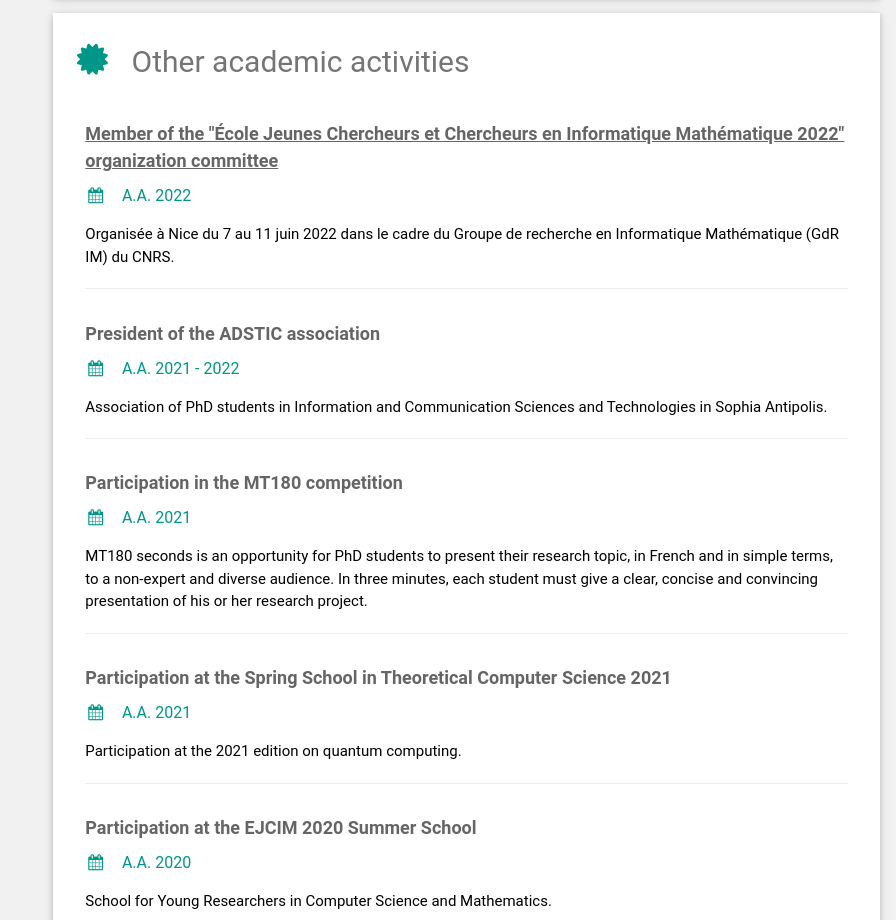
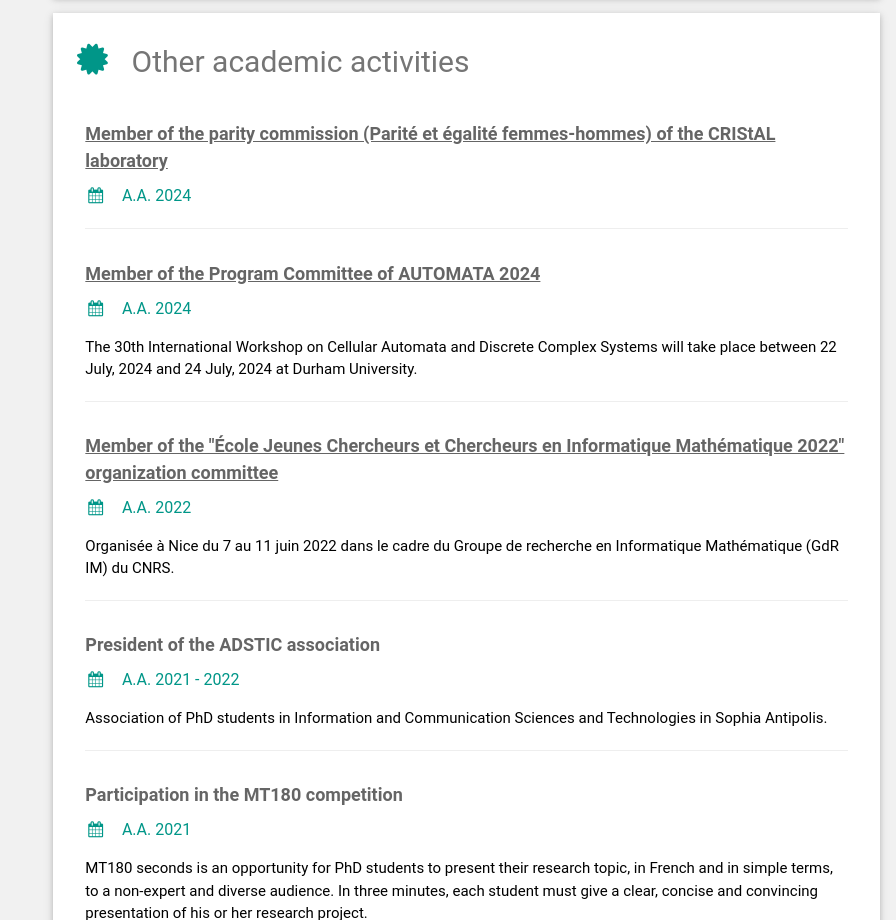
Before and after one commit to SaraRiva/sarariva.github.io, a plain HTML site: page index.html in a window 1280 px wide. Shown: the part 4409-5329 px from the top of the page, without its empty margins (384-1280 px from the left). Drawn offline with nearby package versions, Linux system fonts and the light colour scheme.

Commit message:
Update index.html

```diff
--- a/index.html
+++ b/index.html
@@ -238,6 +238,17 @@ html,body,h1,h2,h3,h4,h5,h6 {font-family: "Roboto", sans-serif}
         <div class="w3-container w3-card w3-white w3-margin-bottom">
         <h2 class="w3-text-grey w3-padding-16"><i class="fa fa-certificate fa-fw w3-margin-right w3-xxlarge w3-text-teal"></i>Other academic activities</h2>
         <div class="w3-container">
+	  <h5 class="w3-opacity"><b><a href="https://www.cnrseditions.fr/catalogue/mathematiques/informatique-mathematique-3/">Member of the parity commission (Parité et égalité femmes-hommes) of the CRIStAL laboratory</a></b></h5>
+      <h6 class="w3-text-teal"><i class="fa fa-calendar fa-fw w3-margin-right"></i>A.A. 2024</h6>
+      <hr>
+	</div>
+	<div class="w3-container">
+	  <h5 class="w3-opacity"><b><a href="https://www.cnrseditions.fr/catalogue/mathematiques/informatique-mathematique-3/">Member of the Program Committee of AUTOMATA 2024</a></b></h5>
+      <h6 class="w3-text-teal"><i class="fa fa-calendar fa-fw w3-margin-right"></i>A.A. 2024</h6>
+      <p> The 30th International Workshop on Cellular Automata and Discrete Complex Systems will take place between 22 July, 2024 and 24 July, 2024 at Durham University.</p>
+	  <hr>
+	</div>
+	<div class="w3-container">
 	  <h5 class="w3-opacity"><b><a href="https://www.cnrseditions.fr/catalogue/mathematiques/informatique-mathematique-3/">Member of the "École Jeunes Chercheurs et Chercheurs en Informatique Mathématique 2022" organization committee</a></b></h5>
       <h6 class="w3-text-teal"><i class="fa fa-calendar fa-fw w3-margin-right"></i>A.A. 2022</h6>
       <p> Organisée à Nice du 7 au 11 juin 2022 dans le cadre du Groupe de recherche en Informatique Mathématique (GdR IM) du CNRS.</p>
```
